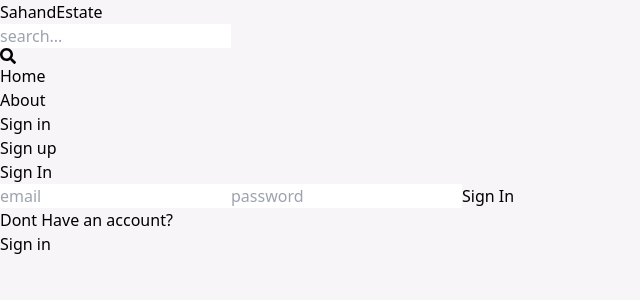
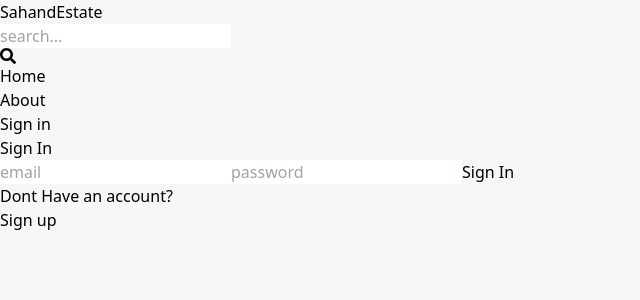
Before and after one commit to Abed391/Comfort-Zone-Estate, a React (Vite) app: page /sign-in in a window 1280 px wide. Shown: the top 300 px of the page, without its empty margins (0-640 px from the left). Built offline with nearby package versions, Linux system fonts and the light colour scheme.

Commit message:
Complete Sign In Page

```diff
--- a/src/components/Header.jsx
+++ b/src/components/Header.jsx
@@ -29,9 +29,6 @@ export default function Header() {
           <Link to="/sign-in">
             <li className="text-slate-700 hover:underline">Sign in</li>
           </Link>
-          <Link to="/sign-up">
-            <li className="hidden sm:inline text-slate-700 hover:underline">Sign up</li>
-          </Link>
         </ul>
       </div>
     </header>
--- a/src/pages/SignIn.jsx
+++ b/src/pages/SignIn.jsx
@@ -50,8 +50,8 @@ export default function Signin() {
       </form>
       <div className='flex gap-2'>
         <p>Dont Have an account?</p>
-        <Link to={"/sign-in"}>
-          <span className='text-blue-700'>Sign in</span>
+        <Link to={"/sign-up"}>
+          <span className='text-blue-700'>Sign up</span>
         </Link>
       </div>
       {error && <p className='text-red-500 mt-5'>{error}</p>}
```
